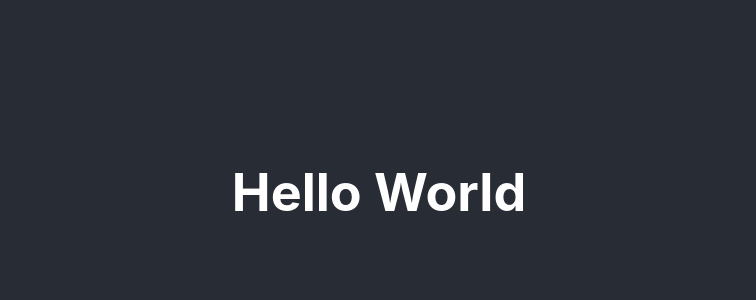
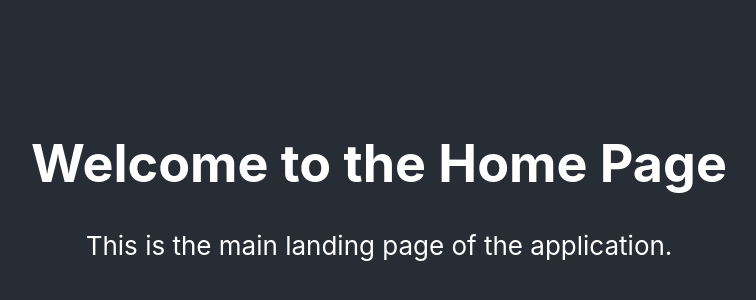
Before and after one commit to rashedulalam46/react-basic-tutorial, a React (Create React App) app: page / in a window 1280 px wide. Shown: the part 208-508 px from the top of the page, without its empty margins (261-1017 px from the left). Built offline with nearby package versions, Linux system fonts and the light colour scheme.

Commit message:
code updated

```diff
--- a/src/App.js
+++ b/src/App.js
@@ -1,11 +1,12 @@
 import logo from './logo.svg';
 import './App.css';
+import Home from './Pages/Home';
 
 function App() {
   return (
     <div className="App">
       <header className="App-header">
-       <h1>Hello World</h1>
+        <Home />
       </header>
     </div>
   );
--- /dev/null
+++ b/src/Pages/Home.jsx
@@ -0,0 +1,12 @@
+import React  from "react";
+
+function Home() {
+  return (
+    <div>
+      <h1>Welcome to the Home Page</h1>
+      <p>This is the main landing page of the application.</p>
+    </div>
+  );
+}
+
+export default Home;
```
Also changed, not shown: public/index.html (+0 -10 lines).
